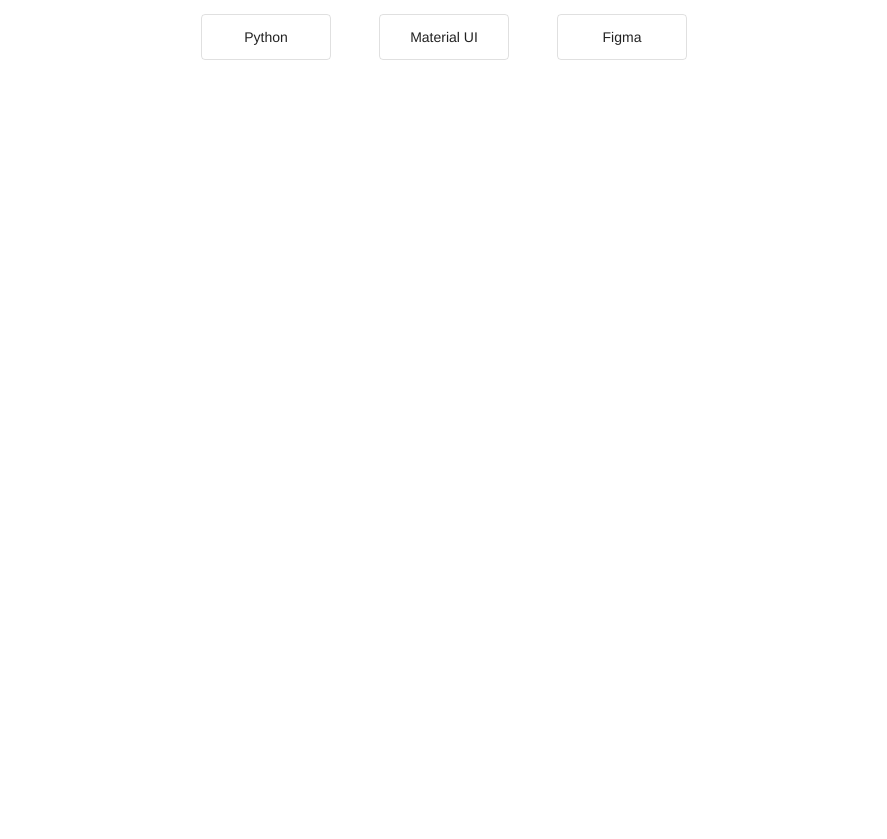
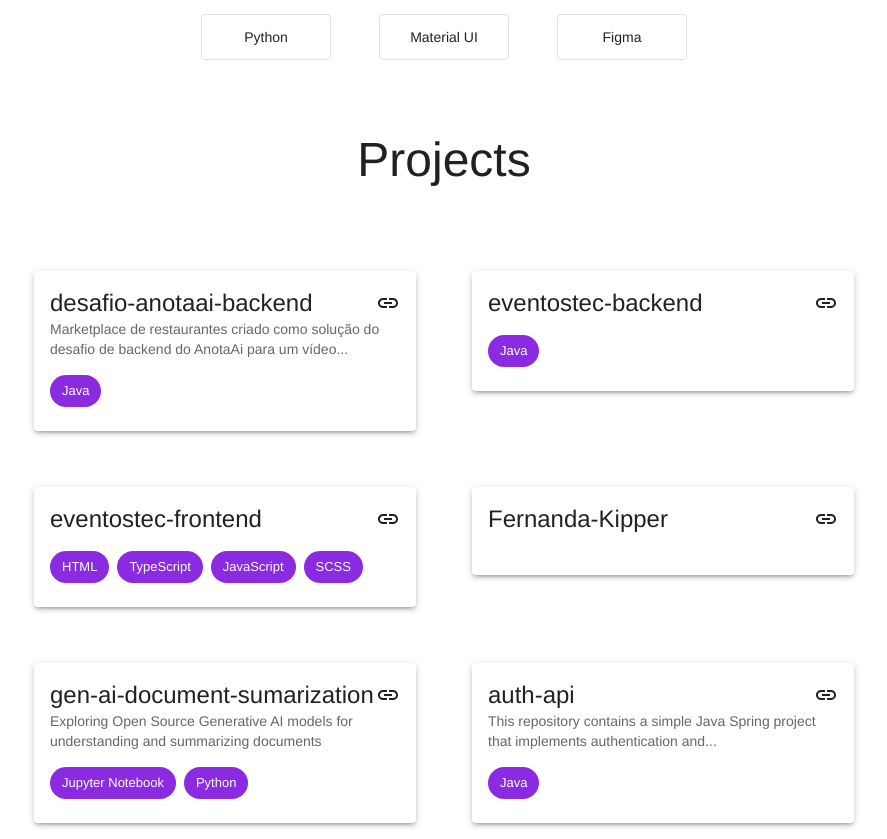
Before and after one commit to mohamedstt/my-portfolio, a React (Vite) app: page / in a window 1280 px wide. Shown: the part 1660-2499 px from the top of the page, without its empty margins (196-1083 px from the left). Before the commit the page ends 1792 px from the top, so only its background shows below. Built offline with nearby package versions, Linux system fonts and the light colour scheme.

Commit message:
feat: Created Projects and ProjectCards component

```diff
--- a/src/components/AnimatedTypography/AnimatedTypography.tsx
+++ b/src/components/AnimatedTypography/AnimatedTypography.tsx
@@ -16,7 +16,10 @@
   borderRight: `2px solid ${theme.palette.primary.contrastText}`,
   whiteSpace: "nowrap",
   overflow: "hidden",
-  animation: `${typing} 4s steps(40, end), ${blink} 0.75s step-end infinite`
+  animation: `${typing} 4s steps(40, end), ${blink} 0.75s step-end infinite`,
+  [theme.breakpoints.up('xs')]: {
+
+  },
 }));
 
 interface AnimatedTypographyProps extends TypographyProps {
--- a/src/components/NavBar/NavBar.tsx
+++ b/src/components/NavBar/NavBar.tsx
@@ -5,7 +5,7 @@
 const NavBar = () => {
     const StyledToobar = styled(Toolbar)(({ theme })=>({
       display: 'flex',
-      justifyContent: 'space-evenly',
+      justifyContent: 'center',
       alignItems: 'center',
       backgroundColor: theme.palette.primary.main,
     }))
@@ -13,11 +13,13 @@
       color: active ? theme.palette.primary.main : theme.palette.primary.contrastText,
       backgroundColor: active ? 'white' : 'transparent',
       borderRadius: '20px',
-      padding: theme.spacing(1, 2),
+      padding: theme.spacing(1, 10),
+      [theme.breakpoints.up('xs')]: {
+        padding: theme.spacing(1,2),
+      },
       fontSize: '1.2rem',
       '&:hover': {
-        backgroundColor: theme.palette.primary.light,
-        color: theme.palette.primary.main,
+        color: theme.palette.secondary.main,
       },
     }));
 
--- /dev/null
+++ b/src/components/ProjectCards/ProjectCards.tsx
@@ -0,0 +1,40 @@
+import React from 'react';
+import { Box, Card, CardContent, Chip, Typography, styled } from '@mui/material';
+import LinkIcon from '@mui/icons-material/Link';
+
+interface ProjectCardProps {
+  title: string;
+  description: string;
+  technologies: string[];
+}
+
+const StyledCard = styled(Card)(({ theme }) => ({
+  backgroundColor: theme.palette.background.paper,
+  color: theme.palette.text.primary,
+  borderRadius: theme.shape.borderRadius,
+  boxShadow: theme.shadows[3],
+  margin: theme.spacing(2),
+}));
+
+const ProjectCard: React.FC<ProjectCardProps> = ({ title, description, technologies }) => {
+  return (
+    <StyledCard>
+      <CardContent>
+        <Box display="flex" justifyContent="space-between" alignItems="center">
+          <Typography variant="h5">{title}</Typography>
+          <LinkIcon />
+        </Box>
+        <Typography variant="body2" color="textSecondary" gutterBottom>
+          {description}
+        </Typography>
+        <Box mt={2} display="flex" flexWrap="wrap" gap={1}>
+          {technologies.map((tech) => (
+            <Chip key={tech} label={tech} color="secondary" />
+          ))}
+        </Box>
+      </CardContent>
+    </StyledCard>
+  );
+};
+
+export default ProjectCard;
--- a/src/pages/Home/Home.tsx
+++ b/src/pages/Home/Home.tsx
@@ -1,6 +1,7 @@
 import NavBar from "../../components/NavBar/NavBar"
 import About from "./sections/About/About"
 import Hero from "./sections/Hero/Hero"
+import Projects from "./sections/Projects/Projects"
 
 const Home = () => {
     return (
@@ -8,6 +9,7 @@
         <NavBar/>
         <Hero/>
         <About/>
+        <Projects />
       </>
     )
   }
--- /dev/null
+++ b/src/pages/Home/sections/Projects/Projects.tsx
@@ -0,0 +1,59 @@
+import React from 'react';
+import { Grid, Container, Typography } from '@mui/material';
+import ProjectCard from '../../../../components/ProjectCards/ProjectCards';
+
+const projects = [
+  {
+    title: 'desafio-anotaai-backend',
+    description: 'Marketplace de restaurantes criado como solução do desafio de backend do AnotaAi para um vídeo...',
+    technologies: ['Java']
+  },
+  {
+    title: 'eventostec-backend',
+    description: '',
+    technologies: ['Java']
+  },
+  {
+    title: 'eventostec-frontend',
+    description: '',
+    technologies: ['HTML', 'TypeScript', 'JavaScript', 'SCSS']
+  },
+  {
+    title: 'Fernanda-Kipper',
+    description: '',
+    technologies: []
+  },
+  {
+    title: 'gen-ai-document-sumarization',
+    description: 'Exploring Open Source Generative AI models for understanding and summarizing documents',
+    technologies: ['Jupyter Notebook', 'Python']
+  },
+  {
+    title: 'auth-api',
+    description: 'This repository contains a simple Java Spring project that implements authentication and...',
+    technologies: ['Java']
+  }
+];
+
+const Projects: React.FC = () => {
+  return (
+    <Container maxWidth="md" id="projects">
+      <Typography variant="h3" align="center" gutterBottom pb={"50px"}>
+        Projects
+      </Typography>
+      <Grid container spacing={3}>
+        {projects.map((project, index) => (
+          <Grid item xs={12} sm={6} md={6} key={index}>
+            <ProjectCard
+              title={project.title}
+              description={project.description}
+              technologies={project.technologies}
+            />
+          </Grid>
+        ))}
+      </Grid>
+    </Container>
+  );
+};
+
+export default Projects;
--- a/src/theme.ts
+++ b/src/theme.ts
@@ -6,7 +6,7 @@
       main: "#232323",
     },
     secondary: {
-      main: "#0026ff",
+      main: "#8A2BE2",
     },
   },
   typography: {
```
